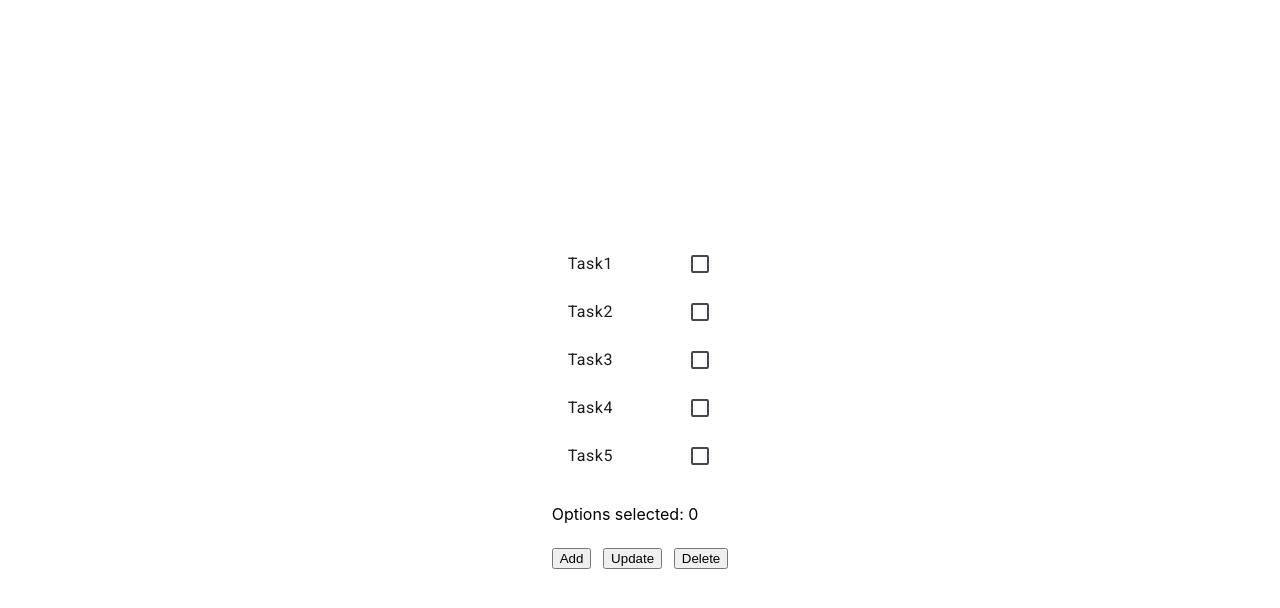
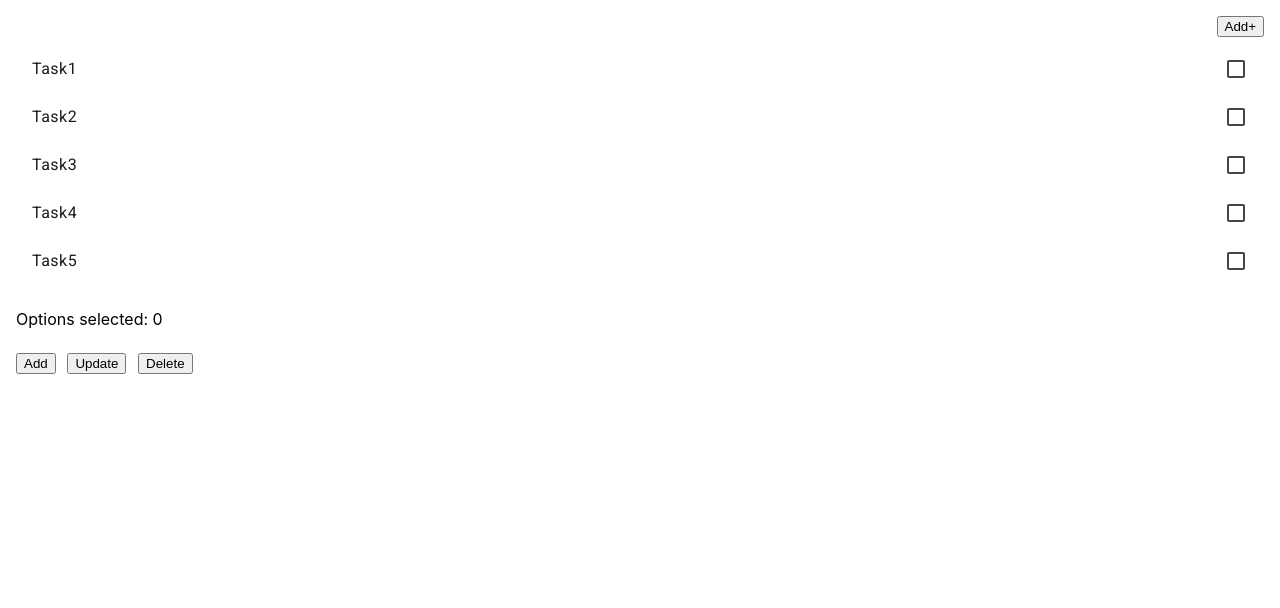
Before and after one commit to Bakhytgul-dev/FrontPortfolio, an Angular app in the folder ToDoList/: page / in a window 1280 px wide. Shown: the top 608 px of the page. Built offline with nearby package versions, Linux system fonts and the light colour scheme.

Commit message:
[toDolist] added modal component

```diff
--- a/ToDoList/src/app/app.component.html
+++ b/ToDoList/src/app/app.component.html
@@ -11,15 +11,19 @@
     --gray-700: oklch(36.98% 0.014 302.71);
     --gray-400: oklch(70.9% 0.015 304.04);
 
-    --red-to-pink-to-purple-vertical-gradient: linear-gradient(180deg,
-        var(--orange-red) 0%,
-        var(--vivid-pink) 50%,
-        var(--electric-violet) 100%);
+    --red-to-pink-to-purple-vertical-gradient: linear-gradient(
+      180deg,
+      var(--orange-red) 0%,
+      var(--vivid-pink) 50%,
+      var(--electric-violet) 100%
+    );
 
-    --red-to-pink-to-purple-horizontal-gradient: linear-gradient(90deg,
-        var(--orange-red) 0%,
-        var(--vivid-pink) 50%,
-        var(--electric-violet) 100%);
+    --red-to-pink-to-purple-horizontal-gradient: linear-gradient(
+      90deg,
+      var(--orange-red) 0%,
+      var(--vivid-pink) 50%,
+      var(--electric-violet) 100%
+    );
 
     --pill-accent: var(--bright-blue);
 
@@ -51,9 +55,6 @@
   main {
     width: 100%;
     min-height: 100%;
-    display: flex;
-    justify-content: center;
-    align-items: center;
     padding: 1rem;
     box-sizing: inherit;
     position: relative;
@@ -164,14 +165,25 @@
       margin-block: 1.5rem;
     }
   }
+
+  .header {
+    display: flex;
+    align-items: flex-end;
+    justify-content: end;
+  }
 </style>
 
 <main>
+  <div class="header">
+    <button (click)="openDialog()">Add+</button>
+  </div>
   <div>
-    <app-list [taskList] = 'taskList'/>
+    <app-list [taskList]="taskList" />
     <div class="social-links">
       <button (click)="addTask()">Add</button>
-      <button (click)="updateTask($event, 0, { name: 'Task89', id: 89 })">Update</button>
+      <button (click)="updateTask($event, 0, { name: 'Task89', id: 89 })">
+        Update
+      </button>
       <button (click)="deleteTask($event, 0)">Delete</button>
     </div>
   </div>
--- a/ToDoList/src/app/app.component.ts
+++ b/ToDoList/src/app/app.component.ts
@@ -2,18 +2,38 @@ import {
   Component,
   OnDestroy,
   OnInit,
+  inject,
+  model,
+  signal,
+  ChangeDetectionStrategy,
 } from '@angular/core';
 import { RouterOutlet } from '@angular/router';
+import { FormsModule } from '@angular/forms';
+import { MatButtonModule } from '@angular/material/button';
+import { MatDialog } from '@angular/material/dialog';
+import { MatFormFieldModule } from '@angular/material/form-field';
+import { MatInputModule } from '@angular/material/input';
+
 import { taskList as tasks } from '../data.json';
 
 import { LocalService } from '../services/local.service';
+
+import { ModalComponent } from './modal/modal.component';
 import { ListComponent } from './list/list.component';
 
 @Component({
   selector: 'app-root',
-  imports: [RouterOutlet, ListComponent],
+  imports: [
+    RouterOutlet,
+    ListComponent,
+    MatFormFieldModule,
+    MatInputModule,
+    FormsModule,
+    MatButtonModule,
+  ],
   templateUrl: './app.component.html',
   styleUrl: './app.component.scss',
+  changeDetection: ChangeDetectionStrategy.OnPush,
 })
 export class AppComponent implements OnInit, OnDestroy {
   title = 'toDoList';
@@ -21,6 +41,23 @@ export class AppComponent implements OnInit, OnDestroy {
   count = 0;
 
   constructor(private localeStore: LocalService) {}
+
+  readonly animal = signal('');
+  readonly name = model('');
+  readonly dialog = inject(MatDialog);
+
+  openDialog(): void {
+    const dialogRef = this.dialog.open(ModalComponent, {
+      data: { name: this.name(), animal: this.animal() },
+    });
+
+    dialogRef.afterClosed().subscribe((result) => {
+      console.log('The dialog was closed');
+      if (result !== undefined) {
+        this.animal.set(result);
+      }
+    });
+  }
 
   ngOnInit(): void {
     this.taskList = tasks;
@@ -38,7 +75,7 @@ export class AppComponent implements OnInit, OnDestroy {
     this.taskList = [...this.taskList, task];
     this.localeStore.saveData('taskList', JSON.stringify(this.taskList));
   }
-  updateTask(event:any, index: number, taskNew: any) {
+  updateTask(event: any, index: number, taskNew: any) {
     this.taskList.splice(index, 1, taskNew);
     this.localeStore.saveData('taskList', JSON.stringify(this.taskList));
   }
--- /dev/null
+++ b/ToDoList/src/app/modal/modal.component.html
@@ -0,0 +1,12 @@
+<h2 mat-dialog-title>Hi {{data.name}}</h2>
+<mat-dialog-content>
+    <p>What's your favorite animal?</p>
+    <mat-form-field>
+        <mat-label>Favorite Animal</mat-label>
+        <input matInput [(ngModel)]="animal" />
+    </mat-form-field>
+</mat-dialog-content>
+<mat-dialog-actions>
+    <button mat-button (click)="onNoClick()">No Thanks</button>
+    <button mat-button [mat-dialog-close]="animal()" cdkFocusInitial>Ok</button>
+</mat-dialog-actions>
--- /dev/null
+++ b/ToDoList/src/app/modal/modal.component.ts
@@ -0,0 +1,43 @@
+import {Component, inject, model} from '@angular/core';
+import {FormsModule} from '@angular/forms';
+import {MatButtonModule} from '@angular/material/button';
+import {
+  MAT_DIALOG_DATA,
+  MatDialogActions,
+  MatDialogClose,
+  MatDialogContent,
+  MatDialogRef,
+  MatDialogTitle,
+} from '@angular/material/dialog';
+import {MatFormFieldModule} from '@angular/material/form-field';
+import {MatInputModule} from '@angular/material/input';
+
+export interface DialogData {
+  animal: string;
+  name: string;
+}
+
+@Component({
+  selector: 'app-modal',
+  imports: [
+    MatFormFieldModule,
+    MatInputModule,
+    FormsModule,
+    MatButtonModule,
+    MatDialogTitle,
+    MatDialogContent,
+    MatDialogActions,
+    MatDialogClose,
+  ],
+  templateUrl: './modal.component.html',
+  styleUrl: './modal.component.scss'
+})
+export class ModalComponent {
+  readonly dialogRef = inject(MatDialogRef<ModalComponent>);
+  readonly data = inject<DialogData>(MAT_DIALOG_DATA);
+  readonly animal = model(this.data.animal);
+
+  onNoClick(): void {
+    this.dialogRef.close();
+  }
+}
```
Also changed, not shown: ToDoList/src/app/modal/modal.component.scss (added), 1 other file (tests, documents, lock files or other folders).
